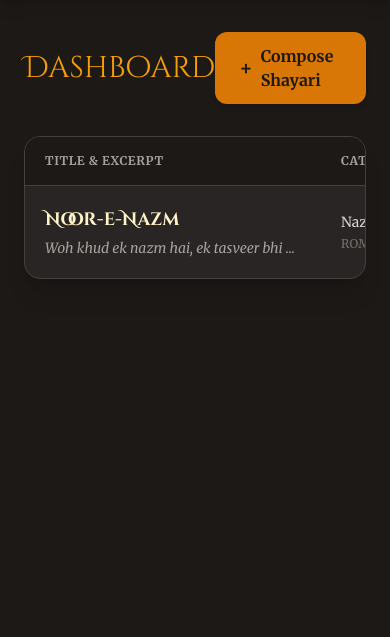
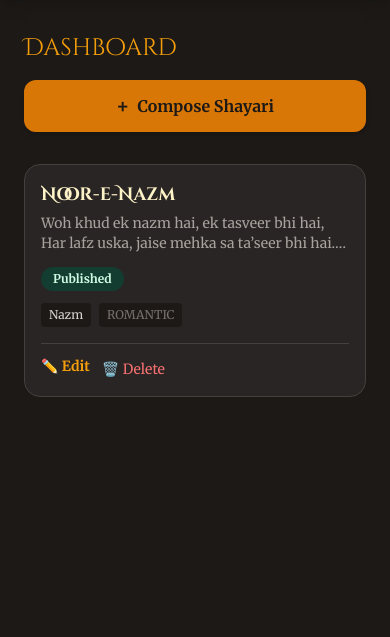
Before and after one commit to mrzulfiqar/mehfil-e-shayari, a Flask app: page /admin/dashboard in a window 390 px wide. Shown: the part 61-698 px from the top of the page. Run offline with Flask 3, Linux system fonts and the light colour scheme; a user stored in the database is signed in; data comes from the database, SQL or seed files in the repository; some libraries are stand-ins or nearby versions.

Commit message:
Major updates: SQLite migration, mobile-responsive admin panel, deployment fixes
- Migrated from MySQL to SQLite for cloud deployment
- Made admin panel fully responsive for mobile devices
- Fixed timestamp display issues with custom Jinja2 filter
- Added gunicorn to requirements.txt for production deployment
- Replaced dashboard table with mobile-friendly card layout

```diff
--- a/templates/admin/dashboard.html
+++ b/templates/admin/dashboard.html
@@ -1,79 +1,71 @@
 {% extends 'admin/base.html' %}
 
 {% block content %}
-<div class="flex justify-between items-center mb-8">
-    <h2 class="text-3xl font-heading text-amber-500">Dashboard</h2>
-    <a href="{{ url_for('add_shayari') }}" class="btn-primary flex items-center gap-2">
+<div class="mb-8">
+    <div class="flex flex-col sm:flex-row justify-between items-start sm:items-center gap-4">
+        <h2 class="text-2xl sm:text-3xl font-heading text-amber-500">Dashboard</h2>
+        <a href="{{ url_for('add_shayari') }}"
+            class="btn-primary flex items-center gap-2 w-full sm:w-auto justify-center">
             <span class="text-xl">+</span> Compose Shayari
         </a>
     </div>
+</div>
 
-<div class="bg-stone-800 shadow-xl rounded-xl-custom overflow-hidden border border-stone-700">
-    <table class="min-w-full leading-normal">
-        <thead>
-            <tr>
-                <th
-                    class="px-5 py-4 border-b border-stone-700 bg-stone-900 text-left text-xs font-semibold text-stone-400 uppercase tracking-wider">
-                    Title & Excerpt
-                </th>
-                <th
-                    class="px-5 py-4 border-b border-stone-700 bg-stone-900 text-left text-xs font-semibold text-stone-400 uppercase tracking-wider">
-                    Category/Mood
-                </th>
-                <th
-                    class="px-5 py-4 border-b border-stone-700 bg-stone-900 text-center text-xs font-semibold text-stone-400 uppercase tracking-wider">
-                    Status
-                </th>
-                <th
-                    class="px-5 py-4 border-b border-stone-700 bg-stone-900 text-center text-xs font-semibold text-stone-400 uppercase tracking-wider">
-                    Actions
-                </th>
-            </tr>
-        </thead>
-        <tbody class="divide-y divide-stone-700">
+{% if shayari_list %}
+<!-- Mobile-friendly card layout -->
+<div class="space-y-4">
     {% for item in shayari_list %}
-            <tr class="admin-table-row">
-                <td class="px-5 py-5 text-sm">
-                    <div class="font-bold text-amber-100 mb-1 text-lg font-heading">{{ item.title }}</div>
-                    <div class="text-stone-400 truncate w-64 italic">{{ item.content }}</div>
-                </td>
-                <td class="px-5 py-5 text-sm">
-                    <p class="text-stone-300 whitespace-no-wrap mb-1">{{ item.category }}</p>
-                    <p class="text-stone-500 text-xs uppercase tracking-wide">{{ item.mood }}</p>
-                </td>
-                <td class="px-5 py-5 text-center text-sm">
+    <div
+        class="bg-stone-800 rounded-xl-custom border border-stone-700 p-4 sm:p-6 hover:bg-stone-800/80 transition-colors">
+        <!-- Title and Status Row -->
+        <div class="flex flex-col sm:flex-row sm:justify-between sm:items-start gap-3 mb-3">
+            <div class="flex-1 min-w-0">
+                <h3 class="font-bold text-amber-100 text-lg sm:text-xl font-heading truncate">{{ item.title }}</h3>
+                <p class="text-stone-400 text-sm mt-1 line-clamp-2">{{ item.content }}</p>
+            </div>
+            <div class="flex-shrink-0">
                 {% if item.is_published %}
-                    <span class="relative inline-block px-3 py-1 font-semibold text-emerald-100 leading-tight">
-                        <span aria-hidden class="absolute inset-0 bg-emerald-900 opacity-60 rounded-full"></span>
-                        <span class="relative">Published</span>
+                <span
+                    class="inline-block px-3 py-1 text-xs font-semibold text-emerald-100 bg-emerald-900/60 rounded-full">
+                    Published
                 </span>
                 {% else %}
-                    <span class="relative inline-block px-3 py-1 font-semibold text-stone-400 leading-tight">
-                        <span aria-hidden class="absolute inset-0 bg-stone-700 opacity-60 rounded-full"></span>
-                        <span class="relative">Draft</span>
+                <span class="inline-block px-3 py-1 text-xs font-semibold text-stone-400 bg-stone-700/60 rounded-full">
+                    Draft
                 </span>
                 {% endif %}
-                </td>
-                <td class="px-5 py-5 text-center text-sm space-x-3">
+            </div>
+        </div>
+
+        <!-- Category and Mood -->
+        <div class="flex flex-wrap gap-2 text-xs mb-4">
+            <span class="px-2 py-1 bg-stone-900 rounded text-stone-300">{{ item.category }}</span>
+            <span class="px-2 py-1 bg-stone-900 rounded text-stone-500 uppercase">{{ item.mood }}</span>
+        </div>
+
+        <!-- Actions -->
+        <div class="flex flex-wrap gap-3 pt-3 border-t border-stone-700">
             <a href="{{ url_for('edit_shayari', id=item.id) }}"
-                        class="text-amber-500 hover:text-amber-400 font-semibold transition-colors">Edit</a>
+                class="text-amber-500 hover:text-amber-400 font-semibold text-sm transition-colors">
+                ✏️ Edit
+            </a>
             <form action="{{ url_for('delete_shayari', id=item.id) }}" method="POST" class="inline"
                 onsubmit="return confirm('Are you sure you want to burn this poetry?');">
-                        <button type="submit"
-                            class="text-red-400 hover:text-red-300 ml-2 transition-colors">Delete</button>
+                <button type="submit" class="text-red-400 hover:text-red-300 text-sm transition-colors">
+                    🗑️ Delete
+                </button>
             </form>
-                </td>
-            </tr>
+        </div>
+    </div>
+    {% endfor %}
+</div>
 {% else %}
-            <tr>
-                <td colspan="4" class="px-5 py-12 text-center text-stone-500">
-                    <p class="text-lg italic mb-4">The scroll is empty.</p>
-                    <a href="{{ url_for('add_shayari') }}" class="text-amber-600 hover:text-amber-500 underline">Add
-                        your first masterpiece</a>
-                </td>
-            </tr>
-            {% endfor %}
-        </tbody>
-    </table>
+<!-- Empty State -->
+<div class="bg-stone-800 rounded-xl-custom border border-stone-700 p-12 text-center">
+    <p class="text-lg italic mb-4 text-stone-500">The scroll is empty.</p>
+    <a href="{{ url_for('add_shayari') }}" class="text-amber-600 hover:text-amber-500 underline">
+        Add your first masterpiece
+    </a>
 </div>
+{% endif %}
 {% endblock %}
```
Also changed, not shown: templates/admin/add_shayari.html (+10 -9 lines), templates/admin/edit_shayari.html (+10 -9 lines), templates/admin/login.html (+4 -4 lines). Lines whose indentation alone changed are shown as unchanged.
